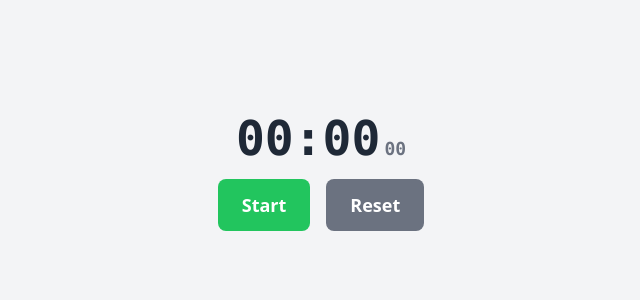
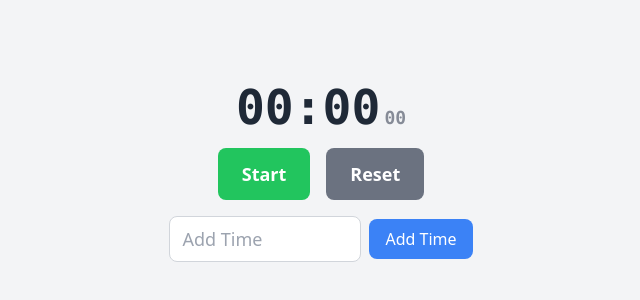
Before and after one commit to KirillTregubov/TaskLancer, a Nuxt app: page / in a window 1280 px wide. Shown: the part 228-528 px from the top of the page, without its empty margins (319-959 px from the left). Built offline with nearby package versions, Linux system fonts and the light colour scheme.

Commit message:
continue working on timer

```diff
--- a/app.vue
+++ b/app.vue
@@ -1,6 +1,11 @@
+<script setup lang="ts">
+import { Toaster } from 'vue-sonner'
+</script>
+
 <template>
   <div>
     <NuxtRouteAnnouncer />
+    <Toaster />
     <NuxtPage />
   </div>
 </template>
--- a/components/WorkTimer.vue
+++ b/components/WorkTimer.vue
@@ -4,23 +4,70 @@ const { timer, toggleTimer, resetTimer } = useTimer()
 
 const formattedTime = computed(() => {
   const totalSeconds = Math.floor(timer.value.elapsedTime / 1000)
-  const minutes = String(Math.floor(totalSeconds / 60)).padStart(2, '0')
-  const seconds = String(totalSeconds % 60).padStart(2, '0')
-  return `${minutes}:${seconds}`
-})
-
-const formattedMilliseconds = computed(() => {
-  return String(Math.floor((timer.value.elapsedTime % 1000) / 10)).padStart(
+  const hours = String(Math.floor(totalSeconds / 3600)).padStart(2, '0')
+  const minutes = String(Math.floor((totalSeconds % 3600) / 60)).padStart(
     2,
     '0'
   )
+  return `${hours}:${minutes}`
 })
+
+const formattedSeconds = computed(() => {
+  const totalSeconds = Math.floor(timer.value.elapsedTime / 1000)
+  return `${String(totalSeconds % 60).padStart(2, '0')}`
+})
+// const formattedMilliseconds = computed(() => {
+//   const milliseconds = Math.floor((timer.value.elapsedTime % 1000) / 10)
+//   return `.${String(milliseconds).padStart(2, '0')}`
+// })
 
 const buttonClass = computed(() =>
   timer.value.isRunning
     ? 'bg-red-500 hover:bg-red-600'
     : 'bg-green-500 hover:bg-green-600'
 )
+
+const customTimeInput = ref('')
+
+// TODO: broken until time storage is refactored
+const addCustomTime = () => {
+  const input = customTimeInput.value.trim().toLowerCase()
+
+  let timeToAdd = 0
+
+  // Hours
+  const pattern = /(\d+)\s*h/i
+  const match = input.match(pattern)
+  if (match) {
+    const hours = parseInt(match[1], 10)
+    console.log(hours, 'hours')
+    timeToAdd += hours * 3600
+  }
+
+  // Minutes
+  const minutePattern = /(\d+)\s*m/i
+  const minuteMatch = input.match(minutePattern)
+  if (minuteMatch) {
+    const minutes = parseInt(minuteMatch[1], 10)
+    console.log(minutes, 'minutes')
+    timeToAdd += minutes * 60
+  }
+
+  // Seconds
+  const secondPattern = /(\d+)\s*s/i
+  const secondMatch = input.match(secondPattern)
+  if (secondMatch) {
+    const seconds = parseInt(secondMatch[1], 10)
+    console.log(seconds, 'seconds')
+    timeToAdd += seconds
+  }
+
+  console.log('timeToAdd', timeToAdd)
+  if (timeToAdd > 0) {
+    timer.value.elapsedTime += timeToAdd * 1000
+  }
+  customTimeInput.value = ''
+}
 </script>
 
 <template>
@@ -31,16 +78,21 @@ const buttonClass = computed(() =>
       <div
         class="mb-4 flex items-baseline font-mono text-5xl font-bold text-gray-800"
       >
-        {{ formattedTime }}
-        <span class="ml-1 text-lg text-gray-500">{{
-          formattedMilliseconds
-        }}</span>
+        <span>{{ formattedTime }}</span>
+        <transition name="pulse" mode="out-in">
+          <span
+            :key="formattedSeconds"
+            class="ml-1 text-lg text-gray-500 opacity-80"
+          >
+            {{ formattedSeconds }}
+          </span>
+        </transition>
       </div>
       <template #fallback>
         <div
           class="mb-4 flex items-baseline font-mono text-5xl font-bold text-gray-800"
         >
-          --:--
+          <span>--:--</span>
           <span class="ml-1 text-lg text-gray-500">--</span>
         </div>
       </template>
@@ -86,5 +138,40 @@ const buttonClass = computed(() =>
         Reset
       </button>
     </div>
+    <div class="mt-4 flex items-center space-x-2">
+      <input
+        v-model="customTimeInput"
+        type="text"
+        placeholder="Add Time"
+        class="w-48 rounded-lg border border-gray-300 px-3 py-2 text-lg focus:border-blue-500 focus:outline-none focus:ring-1 focus:ring-blue-500"
+      />
+      <button
+        class="rounded-lg bg-blue-500 px-4 py-2 text-white hover:bg-blue-600"
+        @click="addCustomTime"
+      >
+        Add Time
+      </button>
+      <!-- TODO: remove time button -->
+    </div>
   </div>
 </template>
+
+<style scoped>
+@keyframes pulse {
+  0% {
+    transform: scale(1.15);
+    opacity: 1;
+  }
+  100% {
+    transform: scale(1);
+    opacity: 0.8;
+  }
+}
+
+.pulse-enter-active {
+  animation: pulse 0.5s ease-in-out;
+}
+.pulse-leave-active {
+  transition: none;
+}
+</style>
--- a/composables/useTimer.ts
+++ b/composables/useTimer.ts
@@ -5,6 +5,7 @@ interface TimerState {
 }
 
 export default function () {
+  // TODO: store elapsedTime as exact time from timestamps, but return approximate time to user by calculating in interval
   const timer = useLocalStorage<TimerState>('timer', {
     isRunning: false,
     elapsedTime: 0,
@@ -17,6 +18,7 @@ export default function () {
       timer.value.isRunning = true
       const startTime = Date.now() - timer.value.elapsedTime
       interval = setInterval(() => {
+        console.log('up')
         timer.value.elapsedTime = Date.now() - startTime
       }, 10)
     } else {
@@ -36,16 +38,22 @@ export default function () {
 
   function saveTimerState() {
     if (timer.value.isRunning) {
+      // TODO: use intermediate variable instead of isRunning so that UI doesn't flash
       toggleTimer()
       timer.value.lastSaved = Date.now()
     }
   }
+
+  // TODO: add Focus management, when unfocused for a long time it breaks
 
   onMounted(() => {
     if (timer.value.lastSaved) {
       const elapsed = Date.now() - timer.value.lastSaved
       timer.value.elapsedTime += elapsed
       timer.value.lastSaved = null
+    }
+
+    if (timer.value.isRunning) {
       timer.value.isRunning = false
       toggleTimer()
     }
--- a/nuxt.config.ts
+++ b/nuxt.config.ts
@@ -5,5 +5,13 @@ export default defineNuxtConfig({
   modules: ['@nuxtjs/tailwindcss', '@nuxt/eslint', '@vueuse/nuxt'],
   typescript: {
     typeCheck: 'build'
+  },
+  imports: {
+    presets: [
+      {
+        from: 'vue-sonner',
+        imports: ['toast']
+      }
+    ]
   }
 })
--- a/package.json
+++ b/package.json
@@ -18,7 +18,8 @@
     "lucide-vue-next": "^0.471.0",
     "nuxt": "^3.15.1",
     "vue": "latest",
-    "vue-router": "latest"
+    "vue-router": "latest",
+    "vue-sonner": "^1.3.0"
   },
   "devDependencies": {
     "@nuxt/eslint": "0.7.5",
--- a/tailwind.config.js
+++ /dev/null
@@ -1,8 +0,0 @@
-/** @type {import('tailwindcss').Config} */
-export default {
-  content: [],
-  theme: {
-    extend: {}
-  },
-  plugins: []
-}
```
Also changed, not shown: eslint.config.js (+8 -0 lines), 1 other file (tests, documents, lock files or other folders).
